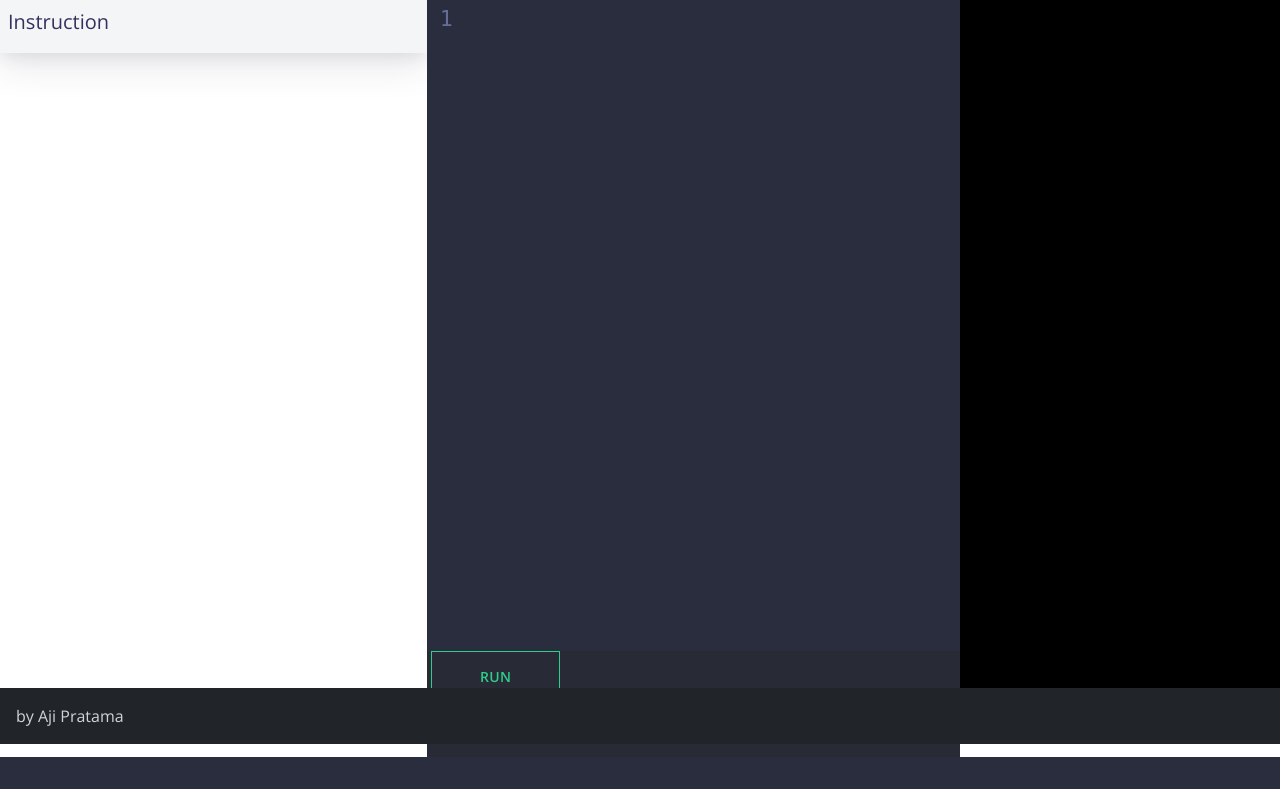
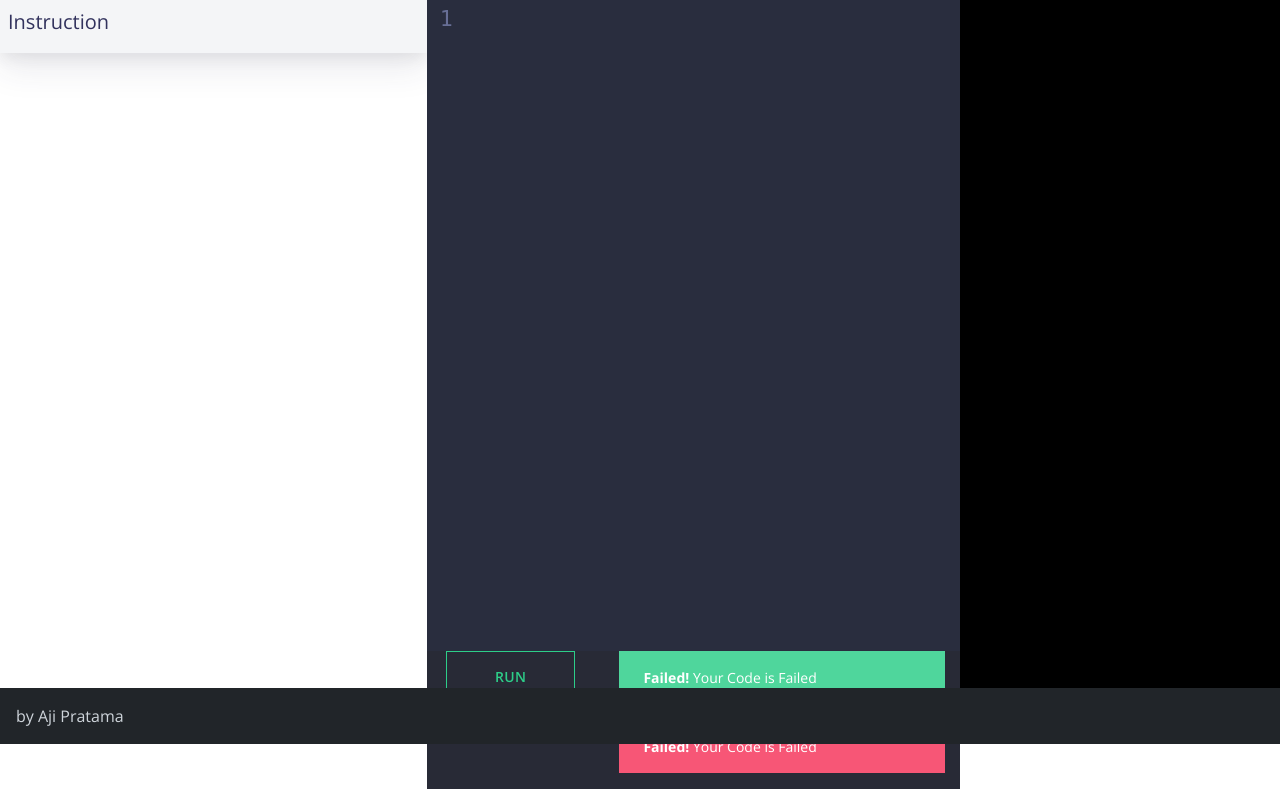
Before and after one commit to aji-pratama/learn2code.js, a Django app: template templates/lesson.html in a window 1280 px wide. Shown: the part 56-845 px from the top of the page. Before the commit the page ends 813 px from the top, so only its background shows below. Run offline with Django 3.2, Linux system fonts and the light colour scheme; the template is opened without the code that fills it, so the values that code supplies are empty; some libraries are stand-ins or nearby versions.

Commit message:
Add notification submissions

```diff
--- a/templates/lesson.html
+++ b/templates/lesson.html
@@ -9,7 +9,7 @@
         height: 81.5vh;
         width: 100%;
         font-size: 1.35rem;
-        z-index: 9999;
+        z-index: 6;
     }
     .section-scrollable {
         height: 88vh;
@@ -47,7 +47,23 @@
             </div>
             <div class="col-md-5 p-0 section-codeeditor">
                 <textarea id="id-code-editor" height="1000px" v-model="answerCode"></textarea>
-                <button v-on:click="submitAnswer()" class="btn btn-outline-success btn-lg border-1 rounded-0 ml-1 px-5"> RUN </button>
+                <div class="container-fluid">
+                <div class="row">
+                    <div class="col-md-4">
+                        <button v-on:click="submitAnswer()" class="btn btn-outline-success btn-lg border-1 rounded-0 ml-1 px-5"> RUN </button>
+                    </div>
+                    <div class="col-md-8">
+                        <!--Code success-->
+                        <div class="alert alert-success alert-dismissible fade show rounded-0 w-100" role="alert">
+                            <strong>Failed!</strong> Your Code is Failed
+                        </div>
+                        <!--Code failed-->
+                        <div class="alert alert-danger alert-dismissible fade show rounded-0 w-100" role="alert">
+                            <strong>Failed!</strong> Your Code is Failed
+                        </div>
+                    </div>
+                </div>
+                </div>
             </div>
             <div class="col-md-3 p-0">
                 <textarea class="section-console" disabled>[% data.output %]</textarea>
```
